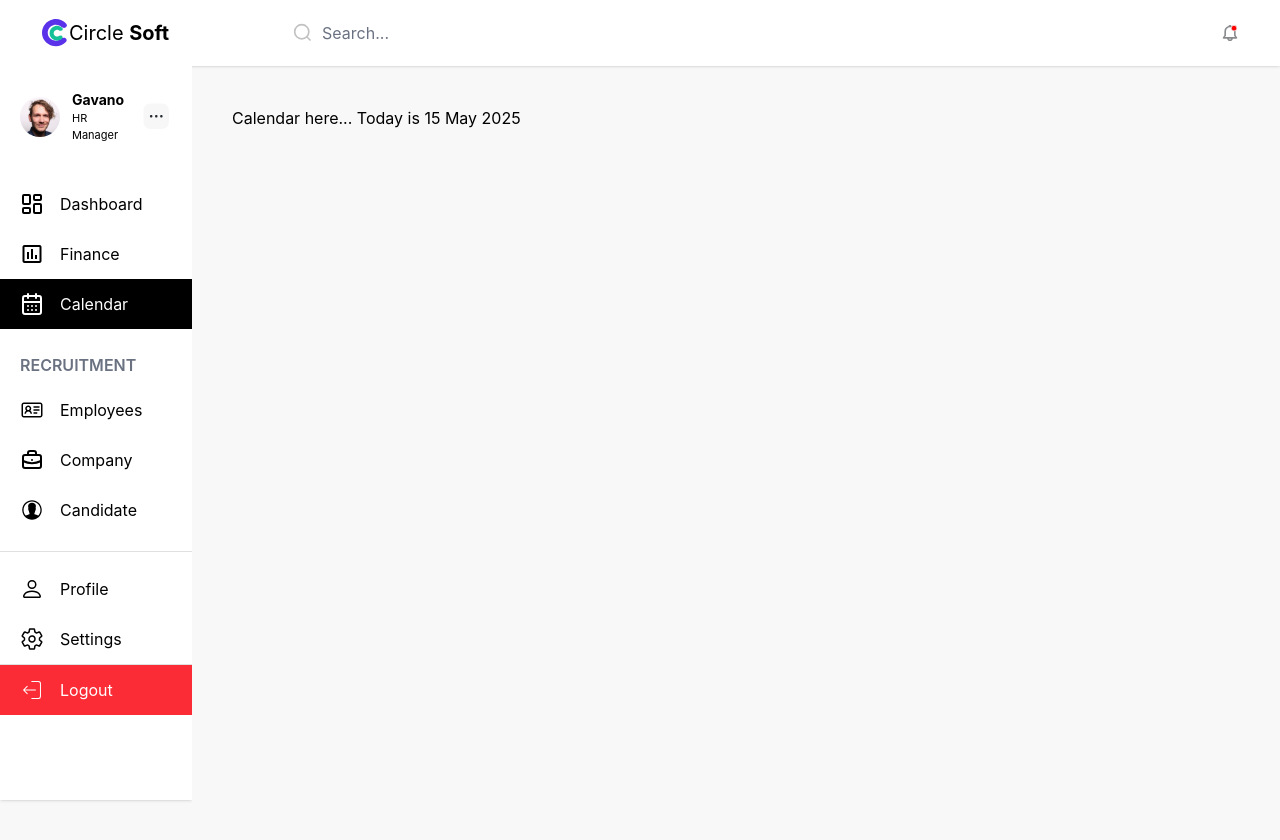
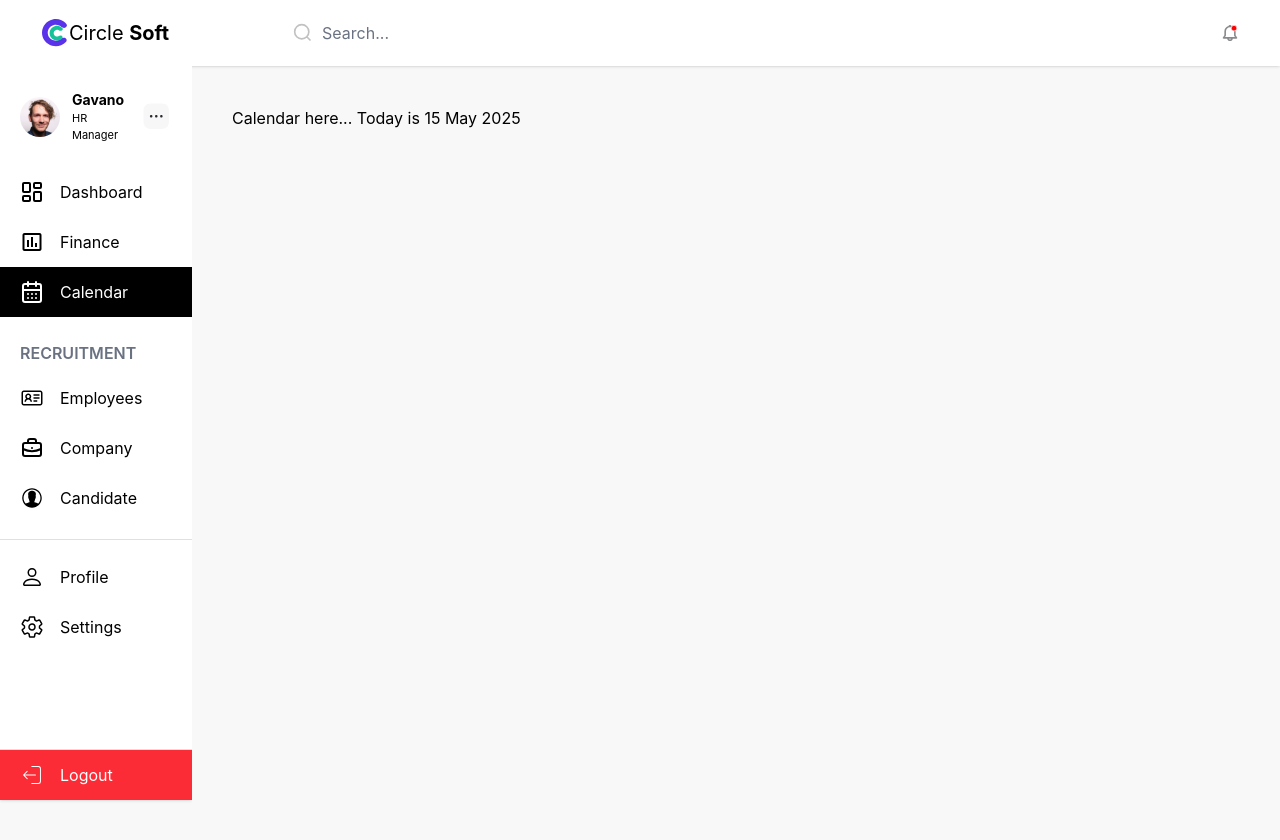
Before and after one commit to alameenbalogun/circleSoft, a Next.js app: page /calendar in a window 1280 px wide. Shown: the top 840 px of the page. Built offline with nearby package versions, Linux system fonts and the light colour scheme.

Commit message:
Moved logout button to bottom of sidebar

```diff
--- a/src/app/page.js
+++ b/src/app/page.js
@@ -13,6 +13,7 @@ import {
   XAxis,
   YAxis,
 } from "recharts";
+
 import { FaMale, FaFemale } from "react-icons/fa";
 import PageLayout from "../components/PageLayout";
 import JobCard from "../components/JobCard";
@@ -97,8 +98,6 @@ export default function Page() {
 
         <ResponsiveContainer width="100%" height="85%">
           <BarChart
-            width={50}
-            height={100}
             data={data}
             margin={{ top: 20, right: 30, left: 20, bottom: 5 }}
             barSize={40}
@@ -171,15 +170,8 @@ export default function Page() {
         </div>
 
         <div className="shadow-md bg-white p-2 px-6 rounded-[6px] w-full">
-<<<<<<< HEAD
           <h1 className="font-bold text-[#343434] text-[14px] mt-5">Employee Composition</h1>
-          <div className="w-full h-[400px] object-cover sm:scale-125 md:scale-150 xl:scale-200">
-=======
-          <h1 className="font-bold text-[#343434] text-[14px] mt-5">
-            Employee Composition
-          </h1>
-          <div className="w-full h-[400px] object-cover scale-100 md:scale-125  lg:scale-130  xl:scale-150 2xl:scale-200">
->>>>>>> f05161e61d757077f0b1f93f1d522b2ee0899718
+          <div className="w-full h-[400px] object-cover scale-100 md:scale-125 lg:scale-130 xl:scale-150 2xl:scale-200">
             <ResponsiveContainer width="100%" height="100%">
               <PieChart>
                 <Pie
--- a/src/components/Charts.jsx
+++ b/src/components/Charts.jsx
@@ -17,12 +17,14 @@ import {
   CardHeader,
   CardTitle,
 } from "../components/ui/card";
+
 import {
   ChartConfig,
   ChartContainer,
   ChartTooltip,
   ChartTooltipContent,
 } from "../components/ui/chart";
+
 const chartData = [
   { month: "January", desktop: 186, mobile: 80 },
   { month: "February", desktop: 305, mobile: 200 },
--- a/src/components/Header.js
+++ b/src/components/Header.js
@@ -16,7 +16,7 @@ export default function Header() {
         <input
           type="text"
           placeholder="Search..."
-          className="border border-white rounded-md px-10 py-2 w-full focus:outline-none focus:ring-2 focus:ring-white"
+          className="border  border-white rounded-md px-10 py-2 w-full focus:outline-none focus:ring-2 focus:ring-white"
         />
         <img
           src="/search.svg"
--- a/src/components/Sidebar.js
+++ b/src/components/Sidebar.js
@@ -34,19 +34,17 @@ export default function SideBar() {
         <img src="/menu.svg" alt="Menu" />
       </div>
 
-      <div className="mt-3 flex flex-col h-full">
+      <div className="flex flex-col flex-grow justify-between">
         <div>
           <ul className="mb-4 cursor-pointer">
             <Link href="/" className={linkClass("/")}>
               <LuLayoutDashboard className="w-6 h-6 object-cover" />
               <p className="text-[16px]">Dashboard</p>
             </Link>
-
             <Link href="/finance" className={linkClass("/finance")}>
               <MdInsertChartOutlined className="w-6 h-6 object-cover" />
               <p className="text-[16px]">Finance</p>
             </Link>
-
             <Link href="/calendar" className={linkClass("/calendar")}>
               <LuCalendarDays className="w-6 h-6 object-cover" />
               <p className="text-[16px]">Calendar</p>
@@ -61,29 +59,24 @@ export default function SideBar() {
                 <LiaIdCard className="w-6 h-6 object-cover" />
                 <p className="text-[16px]">Employees</p>
               </Link>
-
               <Link href="/company" className={linkClass("/company")}>
                 <TbBriefcase className="w-6 h-6 object-cover" />
                 <p className="text-[16px]">Company</p>
               </Link>
-
               <Link href="/candidate" className={linkClass("/candidate")}>
                 <IoIosContact className="w-6 h-6 object-cover" />
                 <p className="text-[16px]">Candidate</p>
               </Link>
             </div>
           </ul>
-        </div>
 
-        <hr className="bg-[#E0E0E0] h-[1px] border-0" />
+          <hr className="bg-[#E0E0E0] h-[1px] border-0" />
 
-        <div>
           <ul className="mt-3 cursor-pointer">
             <Link href="/profile" className={linkClass("/profile")}>
               <BsPerson className="w-6 h-6 object-cover" />
               <p className="text-[16px]">Profile</p>
             </Link>
-
             <Link href="/settings" className={linkClass("/settings")}>
               <IoSettingsOutline className="w-6 h-6 object-cover" />
               <p className="text-[16px]">Settings</p>
@@ -91,7 +84,7 @@ export default function SideBar() {
           </ul>
         </div>
 
-        <div className="items-end">
+        <div>
           <hr className="bg-[#E0E0E0] h-[1px] border-0" />
           <ul className="cursor-pointer">
             <Link
```
